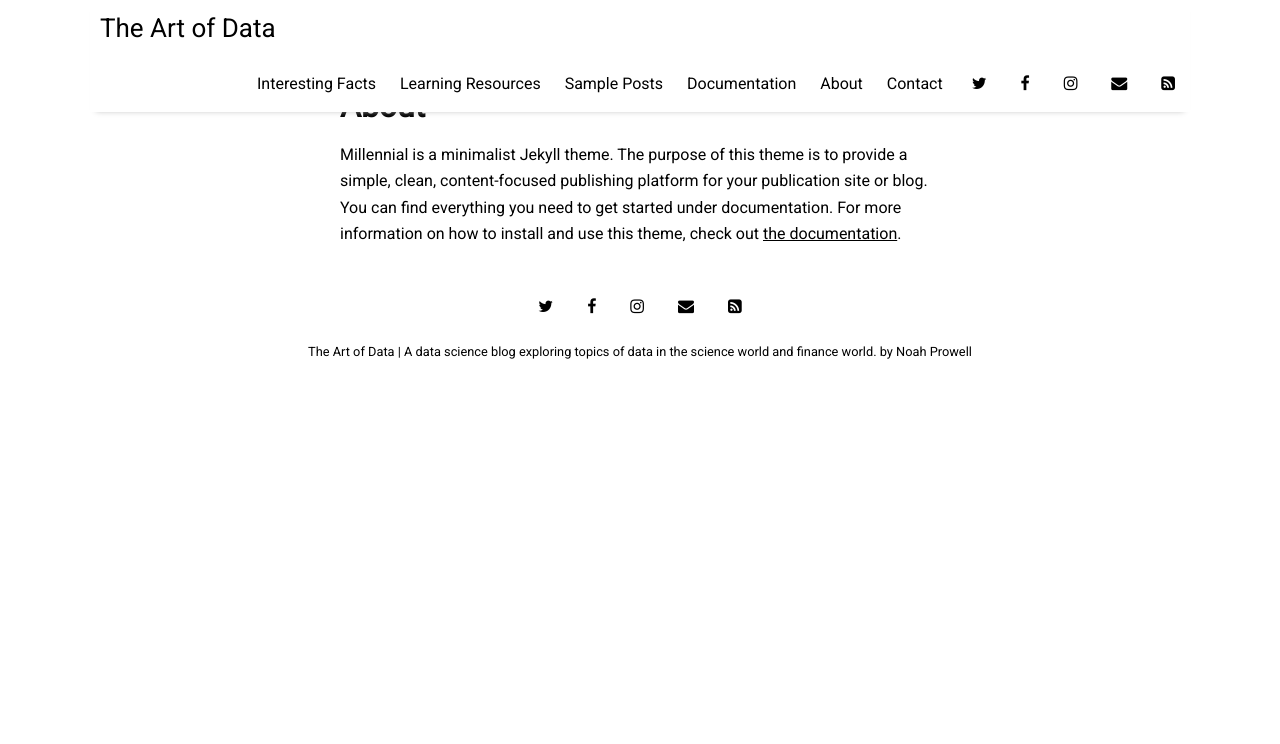
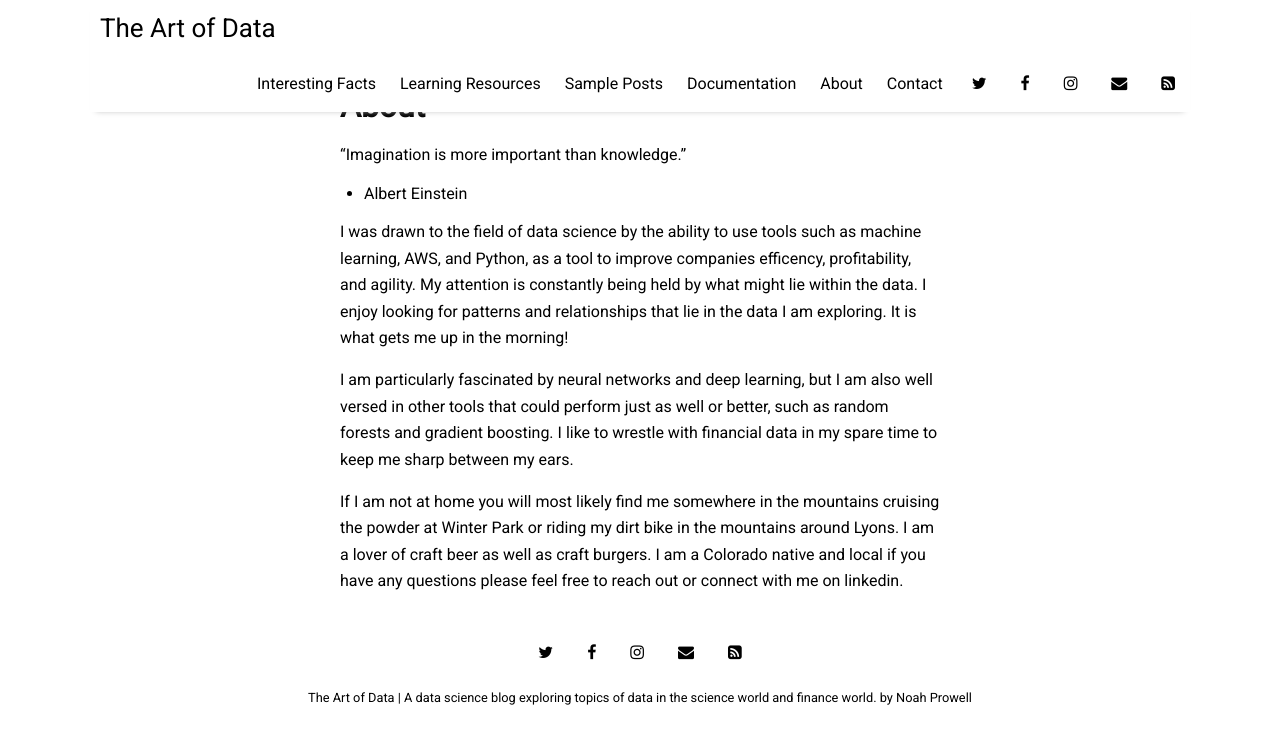
Before and after one commit to Noah-Prowell/art-of-data, a Jekyll site: the page built from pages/about.md, in a window 1280 px wide. Shown: the top 744 px of the page. Built offline with Jekyll 4.4.1, drawn with Linux system fonts in a browser that asks for light colours; nearby versions of some CDN libraries.

Commit message:
Update about.md

```diff
--- a/pages/about.md
+++ b/pages/about.md
@@ -4,4 +4,11 @@ title: About
 permalink: /about
 ---
 
-Millennial is a minimalist Jekyll theme. The purpose of this theme is to provide a simple, clean, content-focused publishing platform for your publication site or blog. You can find everything you need to get started under documentation. For more information on how to install and use this theme, check out [the documentation]({{ site.github.url }}{% post_url 2016-10-10-getting-started %}).
+"Imagination is more important than knowledge."
+- Albert Einstein
+
+I was drawn to the field of data science by the ability to use tools such as machine learning, AWS, and Python, as a tool to improve companies efficency, profitability, and agility. My attention is constantly being held by what might lie within the data. I enjoy looking for patterns and relationships that lie in the data I am exploring. It is what gets me up in the morning!
+
+I am particularly fascinated by neural networks and deep learning, but I am also well versed in other tools that could perform just as well or better, such as random forests and gradient boosting. I like to wrestle with financial data in my spare time to keep me sharp between my ears.
+
+If I am not at home you will most likely find me somewhere in the mountains cruising the powder at Winter Park or riding my dirt bike in the mountains around Lyons. I am a lover of craft beer as well as craft burgers. I am a Colorado native and local if you have any questions please feel free to reach out or connect with me on linkedin.
```
